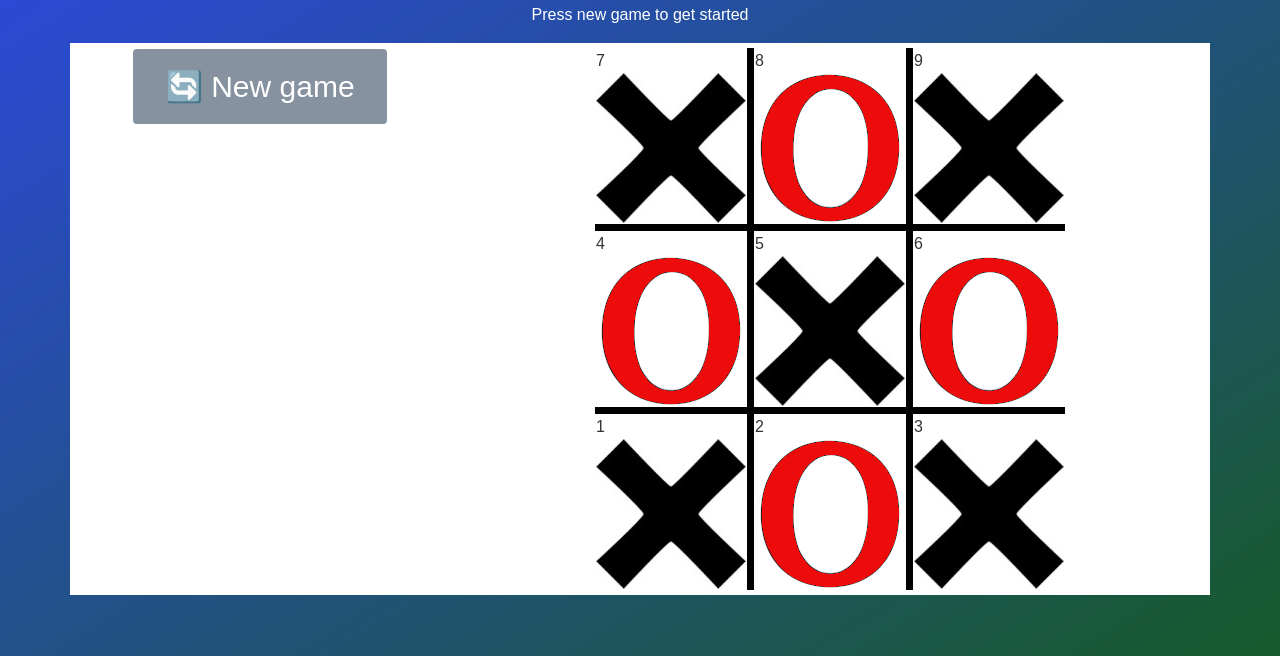
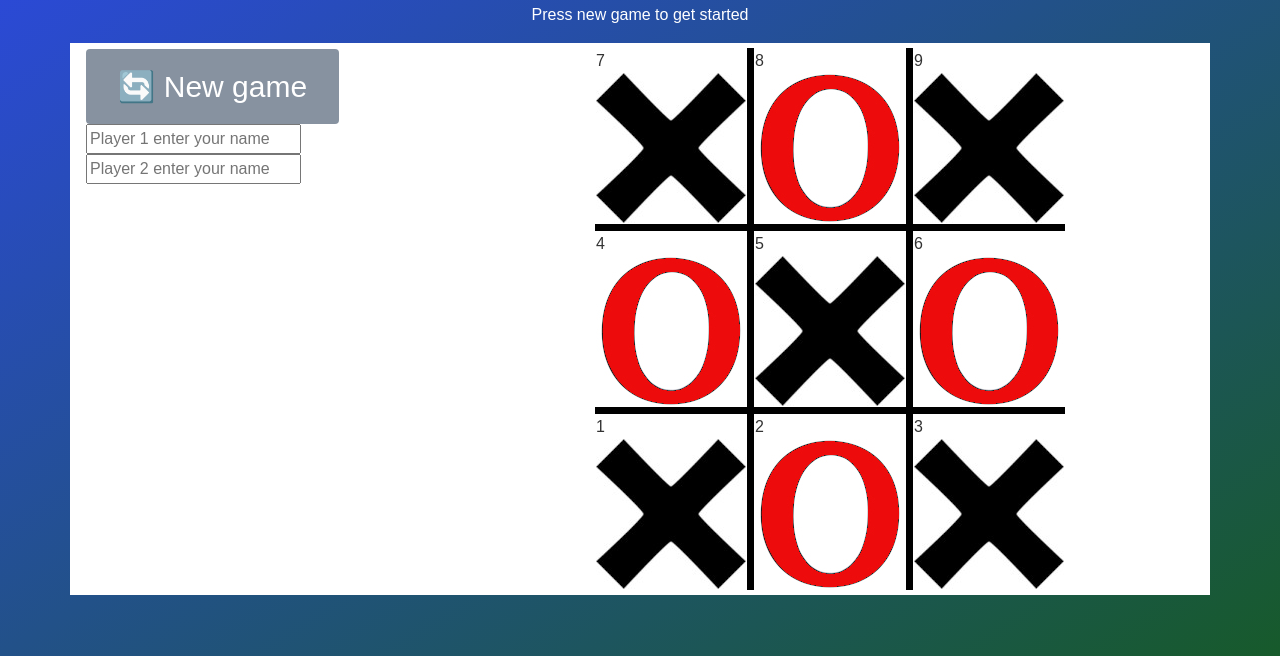
Before and after one commit to Craig270/JQuery-and-AJAX-Week11, a website: page index.html in a window 1280 px wide. Shown: the part 144-800 px from the top of the page. Drawn offline with nearby package versions, Linux system fonts and the light colour scheme.

```diff
--- a/index.html
+++ b/index.html
@@ -36,6 +36,19 @@
               <tr>
                 <th>
                   <button class="btn" id="newGame">🔄 New game</button>
+                  <input
+                    class="player1Name"
+                    type="text"
+                    id="player--0"
+                    placeholder="Player 1 enter your name"
+                  />
+                  <br />
+                  <input
+                    class="player2Name"
+                    type="text"
+                    id="player--1"
+                    placeholder="Player 2 enter your name"
+                  />
                 </th>
               </tr>
               <tr>
--- a/index.js
+++ b/index.js
@@ -0,0 +1,3 @@
+"use strict";
+
+let playing = true;
```
Also changed, not shown: flowChart.PNG (added).
